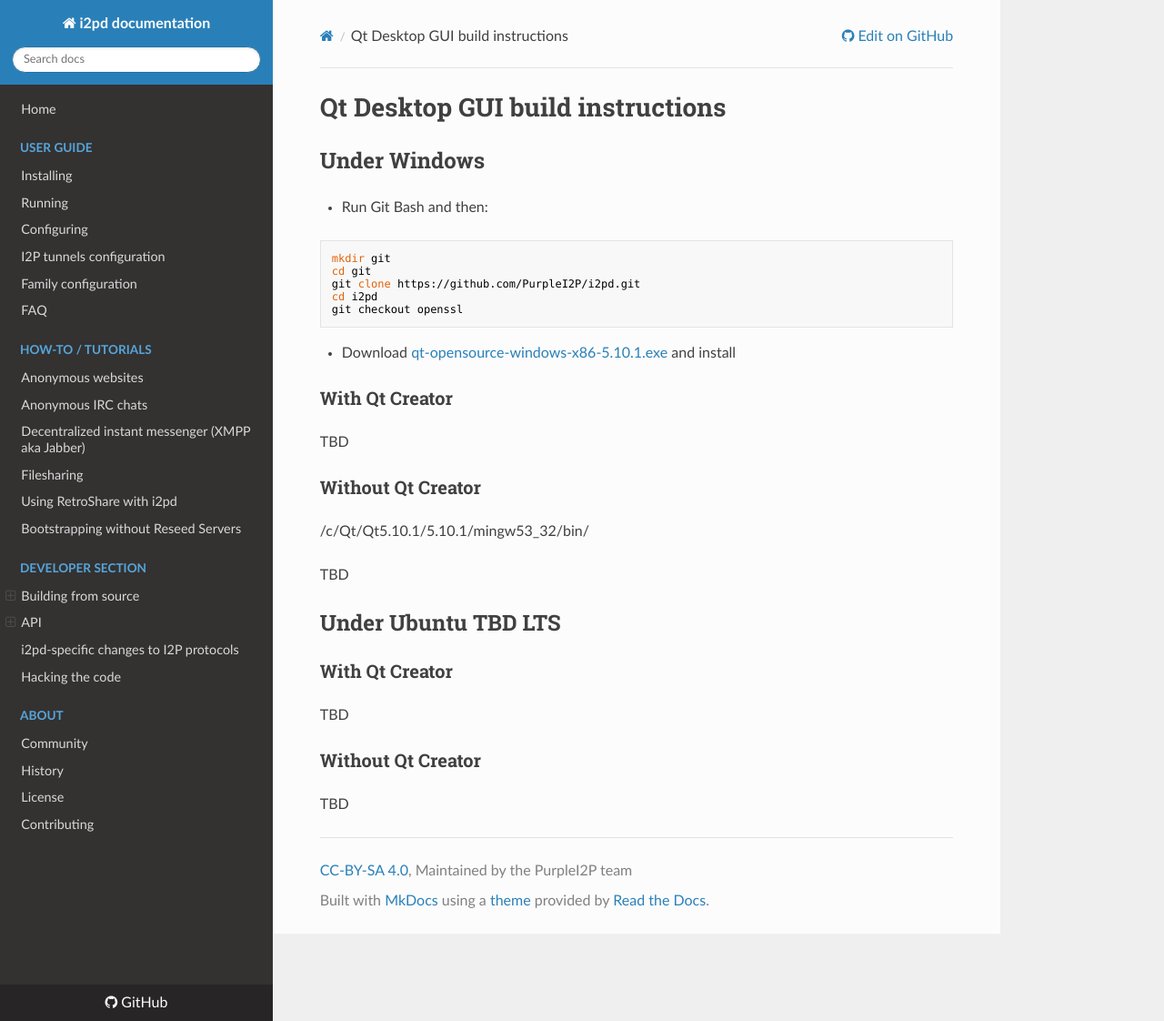
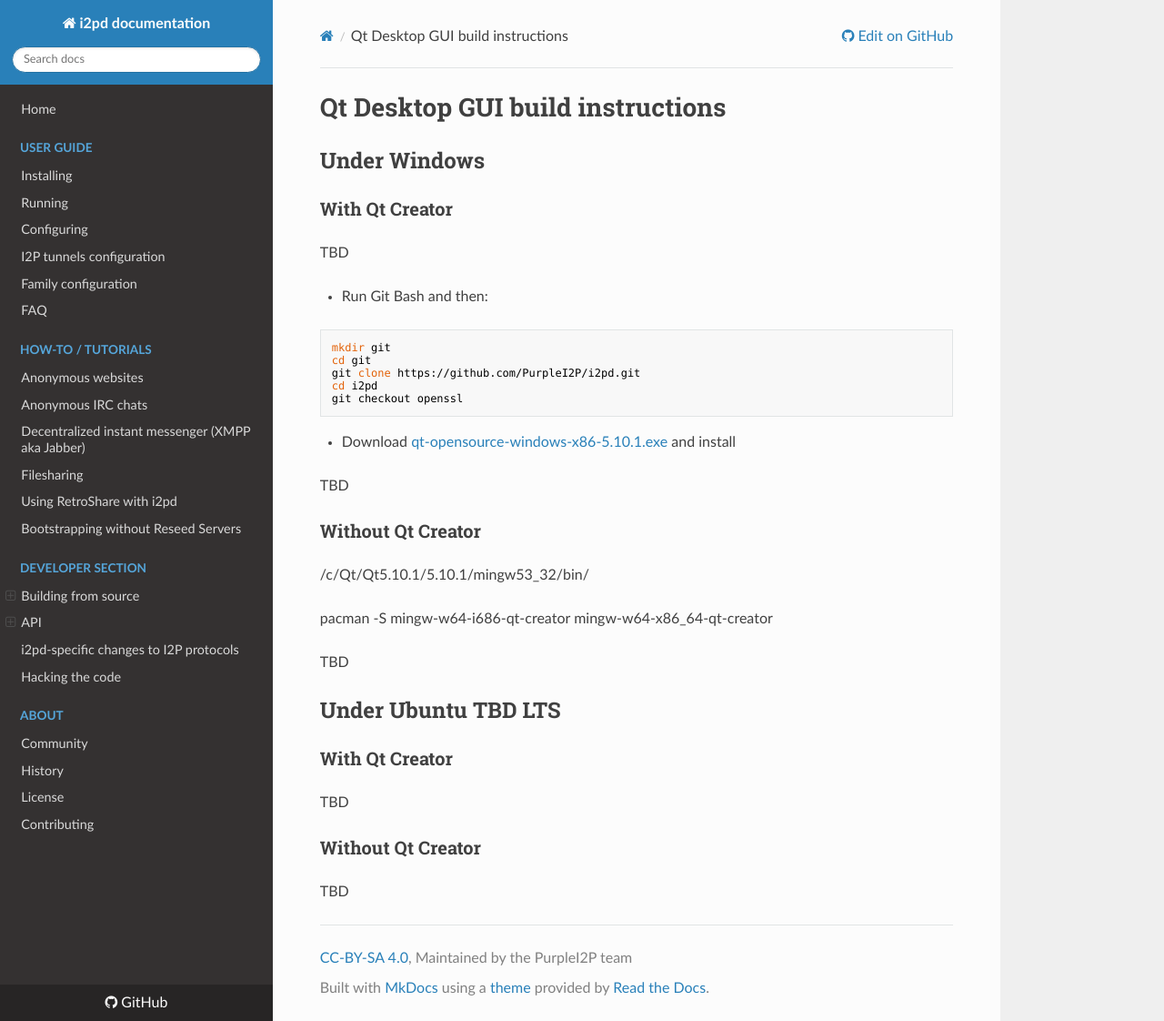
Before and after one commit to PurpleI2P/i2pd_docs_en, an MkDocs documentation site: the page built from docs/devs/building/qt-desktop-gui.md, in a window 1280 px wide and 1122 px high. Shown: the whole window at 91% size. Built offline with MkDocs 1.6.1, drawn with Linux system fonts in a browser that asks for light colours; nearby versions of some CDN libraries; old or Windows-style settings are respelled for this version of MkDocs.

Commit message:
Update qt-desktop-gui.md

```diff
--- a/docs/devs/building/qt-desktop-gui.md
+++ b/docs/devs/building/qt-desktop-gui.md
@@ -1,6 +1,10 @@
 # Qt Desktop GUI build instructions
 
 ## Under Windows
+
+### With Qt Creator
+
+TBD
 
 * Run Git Bash and then:
 
@@ -15,14 +19,13 @@ git checkout openssl
 * Download [qt-opensource-windows-x86-5.10.1.exe](http://download.qt.io/official_releases/qt/5.10/5.10.1/qt-opensource-windows-x86-5.10.1.exe)
 and install
 
-### With Qt Creator
-
 TBD
 
 ### Without Qt Creator
 
- /c/Qt/Qt5.10.1/5.10.1/mingw53_32/bin/
+/c/Qt/Qt5.10.1/5.10.1/mingw53_32/bin/
 
+pacman -S mingw-w64-i686-qt-creator mingw-w64-x86_64-qt-creator
 
 TBD
 
```
